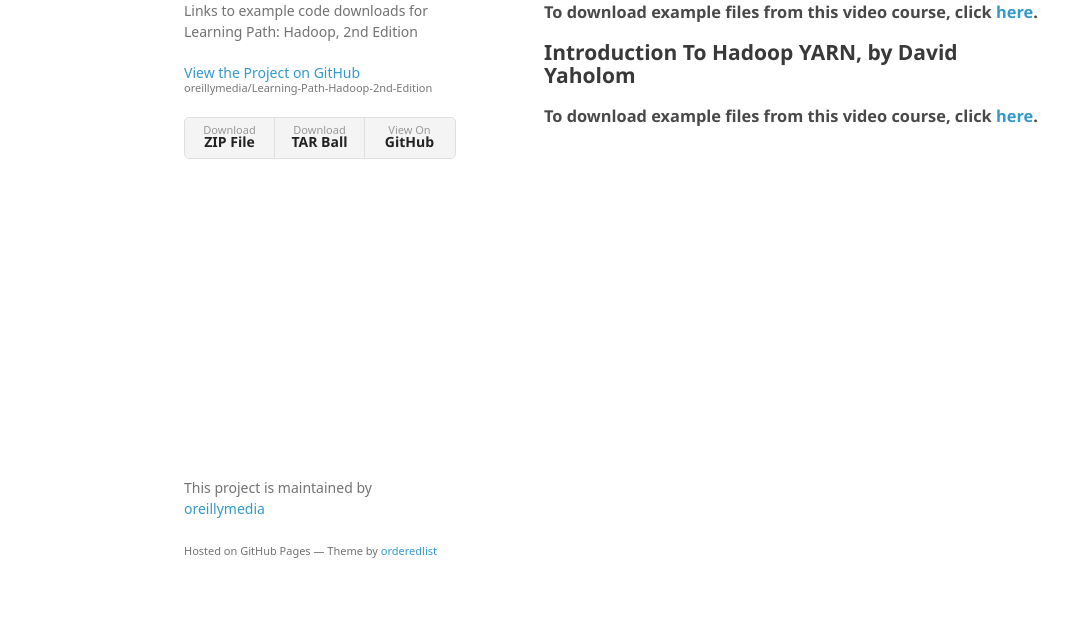
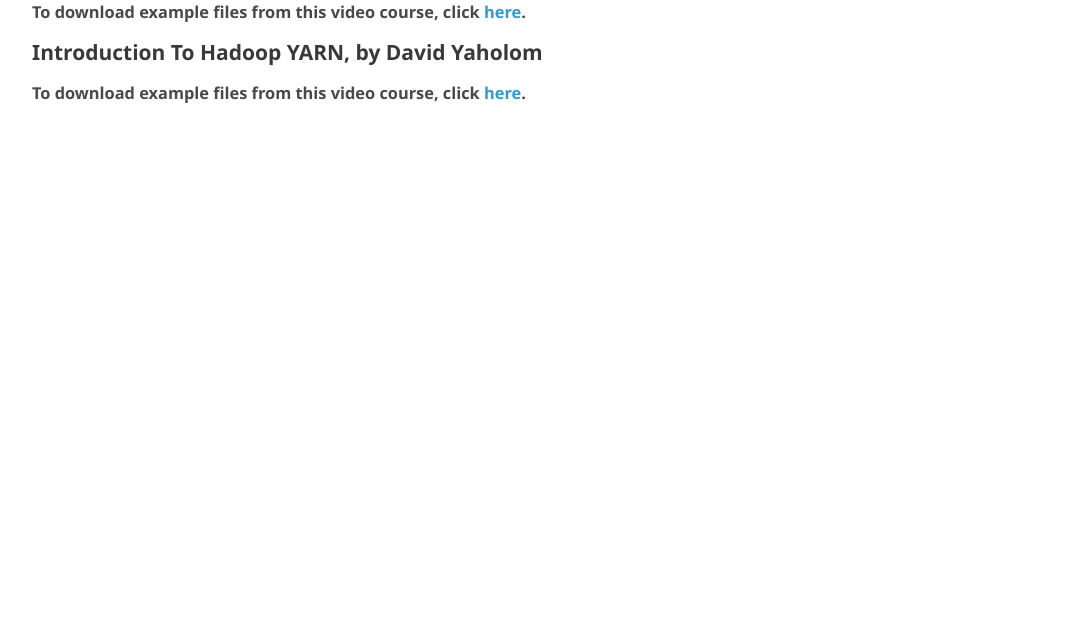
Before and after one commit to oreillymedia/Learning-Path-Hadoop-2nd-Edition, a plain HTML site: page index.html in a window 1280 px wide. Shown: the part 170-800 px from the top of the page, without its empty margins (26-1094 px from the left). Drawn offline with Linux system fonts and the light colour scheme; a web font is replaced by a local one.

Commit message:
Update index.html

```diff
--- a/index.html
+++ b/index.html
@@ -13,21 +13,6 @@
     <![endif]-->
   </head>
   <body>
-    <div class="wrapper">
-      <header>
-        <h1>Learning Path: Hadoop, 2nd Edition</h1>
-        <p>Links to example code downloads for Learning Path: Hadoop, 2nd Edition</p>
-
-        <p class="view"><a href="https://github.com/oreillymedia/Learning-Path-Hadoop-2nd-Edition">View the Project on GitHub <small>oreillymedia/Learning-Path-Hadoop-2nd-Edition</small></a></p>
-
-
-        <ul>
-          <li><a href="https://github.com/oreillymedia/Learning-Path-Hadoop-2nd-Edition/zipball/master">Download <strong>ZIP File</strong></a></li>
-          <li><a href="https://github.com/oreillymedia/Learning-Path-Hadoop-2nd-Edition/tarball/master">Download <strong>TAR Ball</strong></a></li>
-          <li><a href="https://github.com/oreillymedia/Learning-Path-Hadoop-2nd-Edition">View On <strong>GitHub</strong></a></li>
-        </ul>
-      </header>
-      <section>
         <h1>
 <a id="learning-path-hadoop-2nd-edition" class="anchor" href="#learning-path-hadoop-2nd-edition" aria-hidden="true"><span aria-hidden="true" class="octicon octicon-link"></span></a>Learning Path: Hadoop, 2nd Edition</h1>
 
@@ -44,12 +29,6 @@
 
 <h3>
 <a id="to-download-example-files-from-this-video-course-click-here-1" class="anchor" href="#to-download-example-files-from-this-video-course-click-here-1" aria-hidden="true"><span aria-hidden="true" class="octicon octicon-link"></span></a>To download example files from this video course, click <a href="http://examples.oreilly.com/0636920043263/">here</a>.</h3>
-      </section>
-      <footer>
-        <p>This project is maintained by <a href="https://github.com/oreillymedia">oreillymedia</a></p>
-        <p><small>Hosted on GitHub Pages &mdash; Theme by <a href="https://github.com/orderedlist">orderedlist</a></small></p>
-      </footer>
-    </div>
     <script src="javascripts/scale.fix.js"></script>
 
   </body>
```
